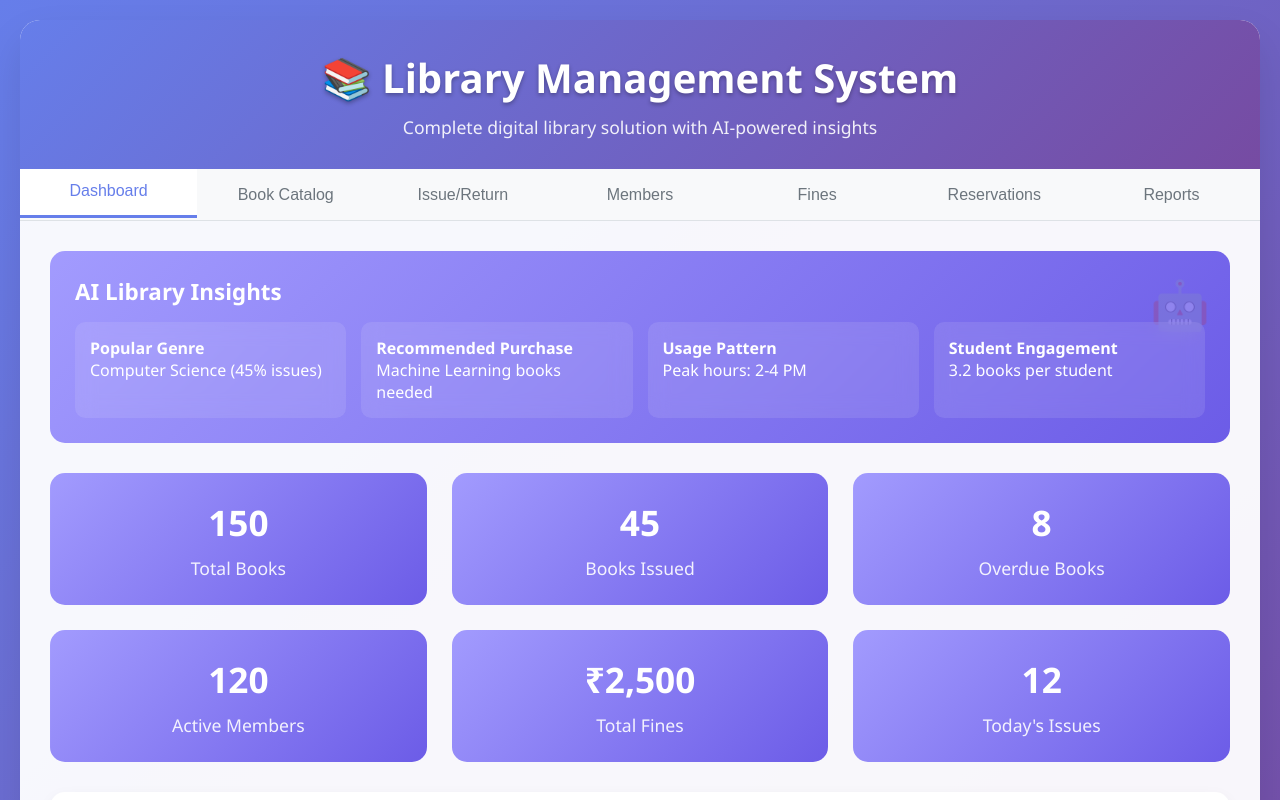
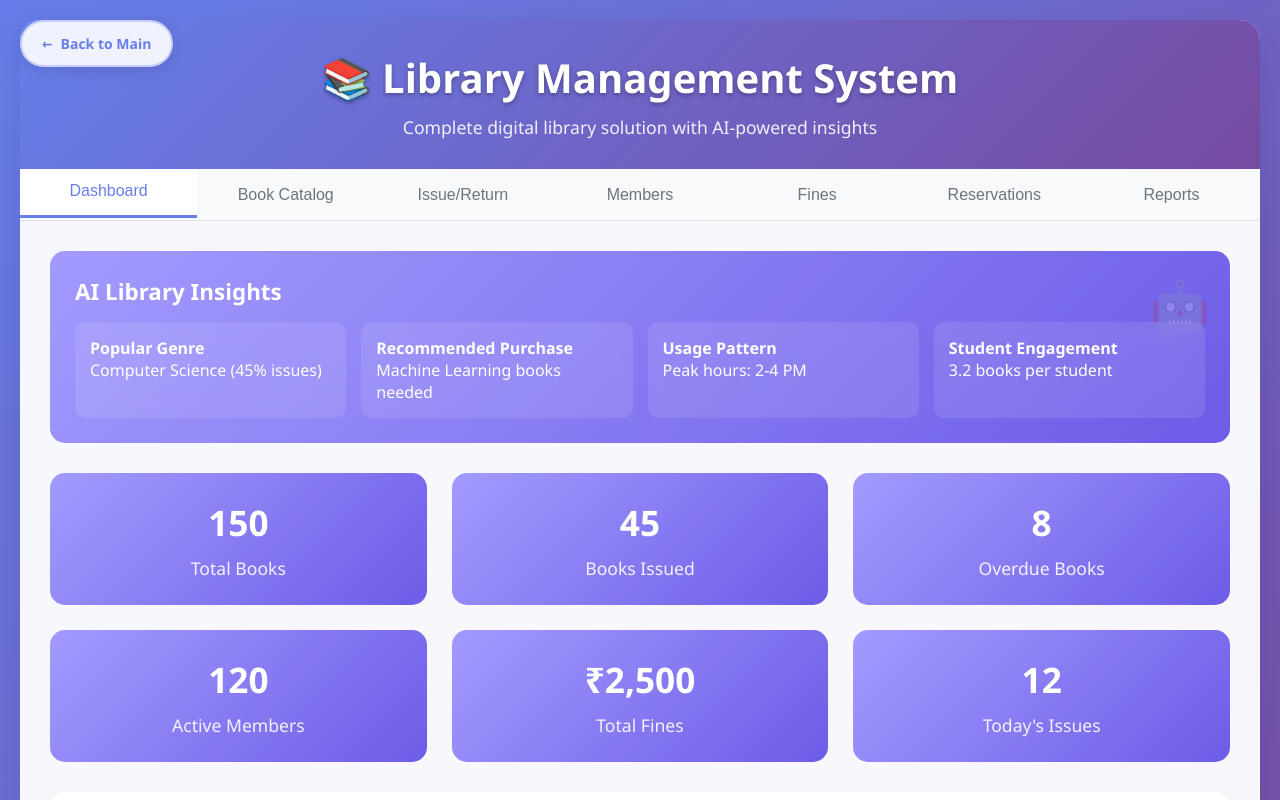
Before and after one commit to Shriwayanta/ERP, a plain HTML site: page pages/library/library.html in a window 1280 px wide. Shown: the top 800 px of the page. Drawn offline with Linux system fonts and the light colour scheme.

Commit message:
updated library code

```diff
--- a/pages/library/library.html
+++ b/pages/library/library.html
@@ -540,6 +540,40 @@
             margin: 15px 0;
         }
 
+        .back-to-main-btn {
+            position: fixed;
+            top: 20px;
+            left: 20px;
+            background: rgba(255, 255, 255, 0.9);
+            color: #667eea;
+            text-decoration: none;
+            padding: 12px 20px;
+            border-radius: 25px;
+            font-weight: 600;
+            font-size: 14px;
+            transition: all 0.3s ease;
+            backdrop-filter: blur(10px);
+            border: 2px solid rgba(102, 126, 234, 0.3);
+            box-shadow: 0 4px 15px rgba(0, 0, 0, 0.1);
+            z-index: 1000;
+            display: flex;
+            align-items: center;
+            gap: 8px;
+        }
+
+        .back-to-main-btn:hover {
+            background: linear-gradient(135deg, #667eea, #764ba2);
+            color: white;
+            transform: translateY(-2px);
+            box-shadow: 0 6px 20px rgba(0, 0, 0, 0.15);
+            text-decoration: none;
+            border-color: transparent;
+        }
+
+        .back-to-main-btn:active {
+            transform: translateY(0);
+        }
+
         @media (max-width: 768px) {
             .dashboard-cards {
                 grid-template-columns: 1fr;
@@ -576,6 +610,10 @@
     </style>
 </head>
 <body>
+    <a href="#" class="back-to-main-btn" onclick="goToMain(); return false;">
+        <span>←</span> Back to Main
+    </a>
+
     <div class="container">
         <div class="header">
             <h1>📚 Library Management System</h1>
@@ -1378,6 +1416,13 @@
                 modal.style.display = 'none';
             }
         }
+
+        // Back to main function
+        function goToMain() {
+            showNotification('Returning to main menu...', 'success');
+            // You can add actual navigation logic here
+            // For example: window.location.href = 'main-page.html';
+        }
     </script>
 </body>
 </html>
```
